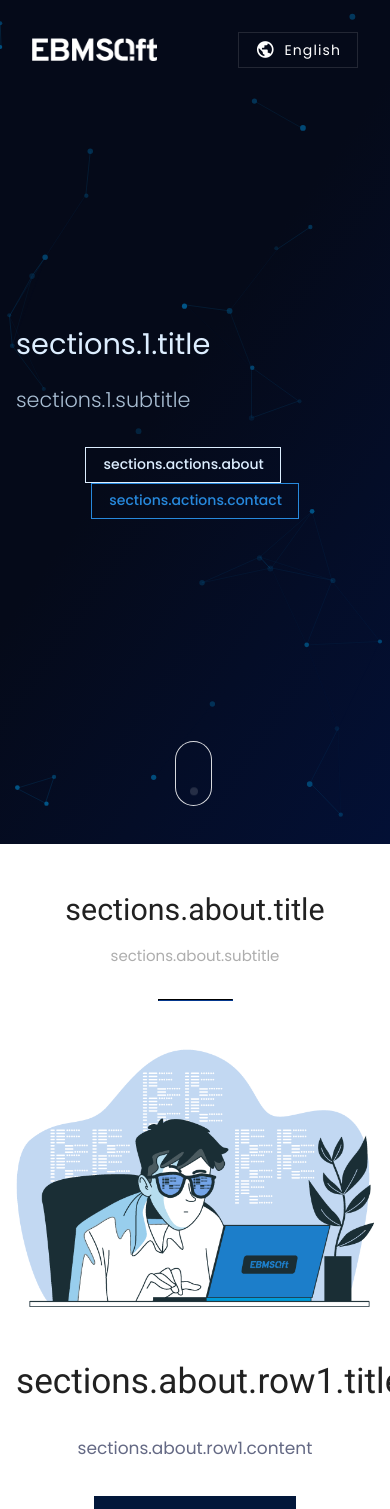
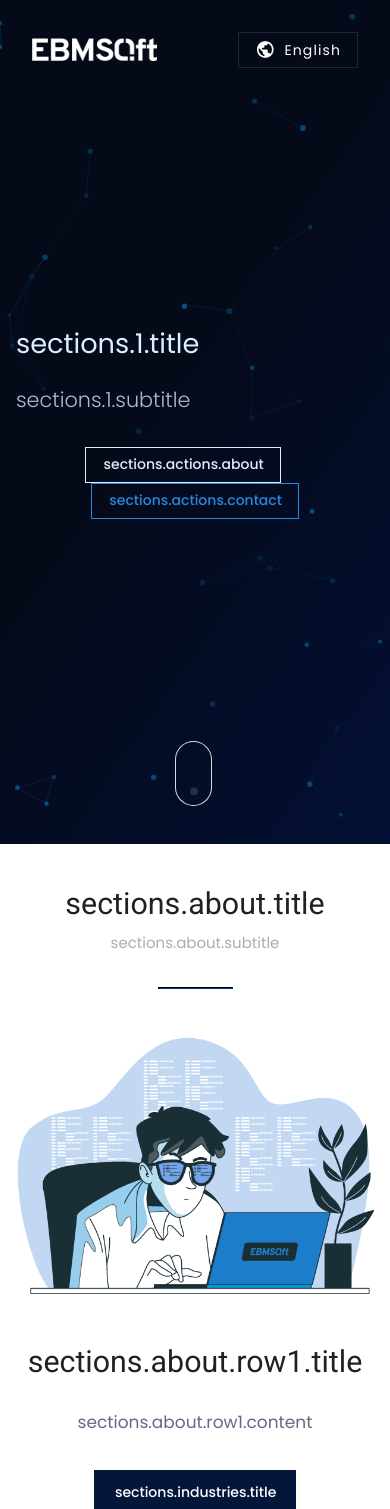
Before and after one commit to ebrahimMaher/ebmsoft-template, a Vue app: page / in a window 390 px wide. Shown: the top 1509 px of the page. Built offline with nearby package versions, Linux system fonts and the light colour scheme.

Commit message:
updates...

```diff
--- a/src/App.vue
+++ b/src/App.vue
@@ -94,6 +94,11 @@ export default {
         h1.headline{
             font-size: 2.2rem!important;
             line-height: 3.3rem!important;
+
+            @media(max-width: 960px){
+                font-size: 1.9rem!important;
+                line-height: 2.5rem!important;
+            }
         }
     }
     #fullpage, .fullpage-section{
--- a/src/components/default/e-section.vue
+++ b/src/components/default/e-section.vue
@@ -93,9 +93,6 @@ export default {
             min-height: 350px;
             padding: 1.5rem 0!important;
 
-            .headline{
-                font-size: 1.9rem!important;
-            }
             .subtitle{
                 font-size: 15px!important;
             }
--- a/src/views/Home.vue
+++ b/src/views/Home.vue
@@ -187,7 +187,7 @@
                     </p>
                     <div class="actions">
                         <v-btn @click="navigateToLink('#industriesSection')" tile large depressed color="primary">{{$t('sections.industries.title')}}</v-btn>
-                        <v-btn @click="navigateToLink('#timelineSection')" tile large depressed color="primary" outlined class="ms-4">{{$t('sections.timeline.title')}}</v-btn>
+                        <v-btn @click="navigateToLink('#timelineSection')" tile large depressed color="primary" outlined class="ms-lg-4 mt-3">{{$t('sections.timeline.title')}}</v-btn>
                     </div>
                 </v-col>
             </v-row>
@@ -459,7 +459,7 @@ export default {
 
             @media(max-width: 960px){
                 text-align: center;
-                font-size: 1.8rem;
+                font-size: 1.7rem;
                 line-height: 2.4rem;
                 font-weight: 400;
             }
```
Also changed, not shown: 1 other file (tests, documents, lock files or other folders).
